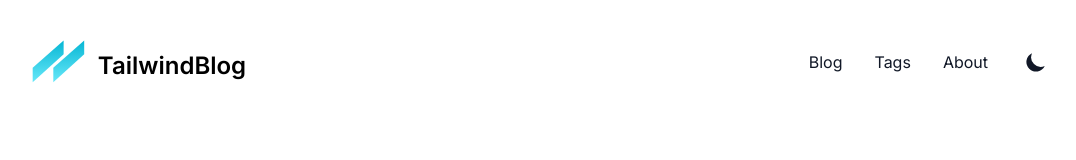
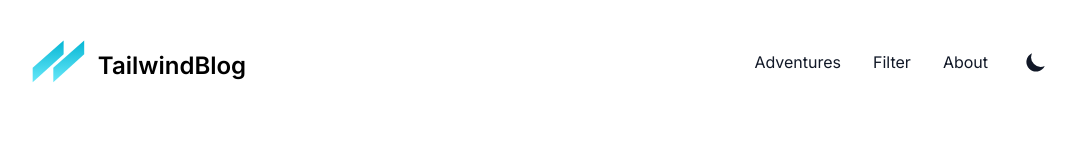
Before and after one commit to typeset-design/tailwind-nextjs-starter-blog, a Next.js app: page /tags in a window 1280 px wide. Shown: the top 160 px of the page, without its empty margins (96-1172 px from the left). Built offline with nearby package versions, Linux system fonts and the light colour scheme; what @tailwindcss/typography would draw is missing.

Commit message:
Update headerNavLinks.js

```diff
--- a/data/headerNavLinks.js
+++ b/data/headerNavLinks.js
@@ -1,6 +1,6 @@
 const headerNavLinks = [
-  { href: '/blog', title: 'Blog' },
-  { href: '/tags', title: 'Tags' },
+  { href: '/blog', title: 'Adventures' },
+  { href: '/tags', title: 'Filter' },
   { href: '/about', title: 'About' },
 ]
 
```
